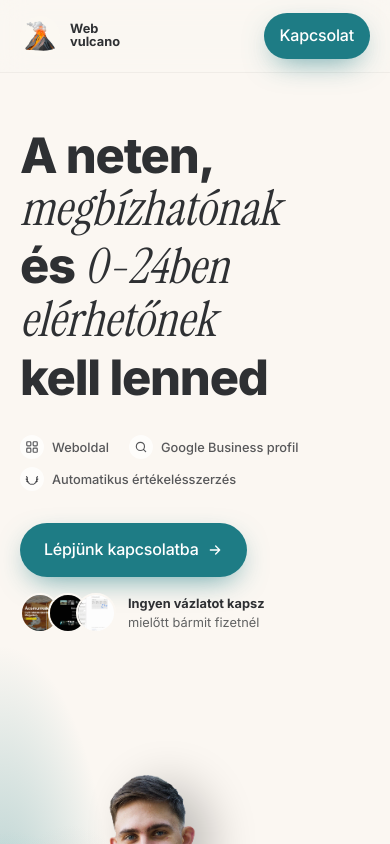
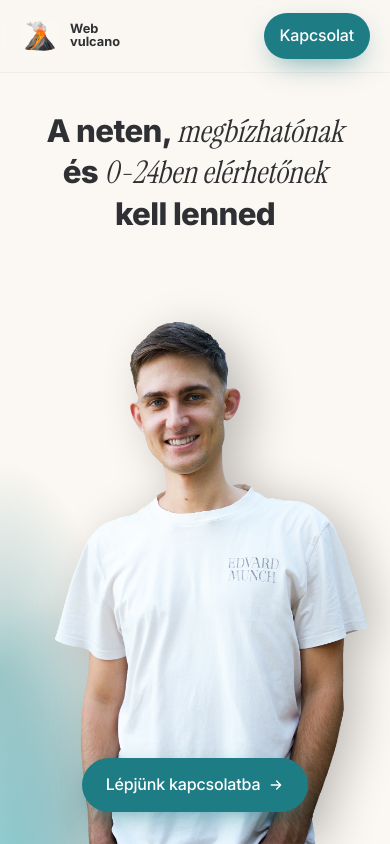
Before and after one commit to Webvulcano/webvulcano, a Next.js app: page / in a window 390 px wide. Shown: the top 844 px of the page. Built offline with nearby package versions, Linux system fonts and the light colour scheme.

Commit message:
mobil fix

```diff
--- a/src/app/globals.css
+++ b/src/app/globals.css
@@ -138,7 +138,7 @@
 
 /* ── Tipográfiai szerepek ─────────────────────────────────────────────────
    A címek mérete CSAK ezeken keresztül állítható (Major Third skála, fent).
-   type-display  hero h1         4xl → 5xl → 6xl (6xl csak ≥1280px)
+   type-display  hero h1         2xl → 5xl → 6xl (6xl csak ≥1280px)
    type-h1       aloldal h1      4xl → 5xl → 6xl
    type-h2       szekciócím      2xl → 3xl → 4xl
    type-h3       blokk-/kártyacím xl → 2xl
@@ -149,9 +149,9 @@
    Törzs: text-base · címke/meta: text-sm · mikro-UI: text-xs
    ───────────────────────────────────────────────────────────────────────── */
 @utility type-display {
-  font-size: var(--text-4xl);
-  line-height: var(--text-4xl--line-height);
-  letter-spacing: var(--text-4xl--letter-spacing);
+  font-size: var(--text-2xl);
+  line-height: var(--text-2xl--line-height);
+  letter-spacing: var(--text-2xl--letter-spacing);
   @media (width >= 48rem) {
     font-size: var(--text-5xl);
     line-height: var(--text-5xl--line-height);
@@ -390,6 +390,49 @@ textarea {
 }
 
 /* ---------- Hero belépő animáció ---------- */
+/* ---------- Link-ösztönző mozgás (mobil, ahol nincs hover) ----------
+   .nudge-text: ismétlődő (krém → színes sáv → krém) mintázat, ami lineárisan, megállás és
+   visszaugrás nélkül áramlik balról jobbra – a csempe pontosan egy hosszal tolódik, így a
+   ciklus vége = az eleje (végtelen hatás). .nudge-icon (nyíl): folyamatos, szünet nélküli lebegés
+   ugyanabban a ritmusban. Csak lg alatt és teljes mozgásnál. */
+@keyframes nudge-text {
+  /* background-size 200% mellett a -200% pozíció = +1 csempényi eltolás jobbra */
+  to { background-position: -200% 0; }
+}
+@keyframes nudge-icon {
+  0%, 100% { transform: translate(0, 0); }
+  50% { transform: translate(2.5px, -2.5px); }
+}
+@media (width < 64rem) and (prefers-reduced-motion: no-preference) {
+  .nudge-link .nudge-icon {
+    animation: nudge-icon 1.8s ease-in-out infinite;
+  }
+  .nudge-link .nudge-text {
+    /* krém szöveg, rajta áramló sáv; a sáv 3 színe (--flow-a/b/c) projektenként felülírható
+       (.flow-* osztályok), alapból a téma türkize (highlight) */
+    background-image: linear-gradient(
+      90deg,
+      var(--color-paper) 20%,
+      var(--flow-a, var(--color-highlight)) 40%,
+      var(--flow-b, var(--color-highlight)) 50%,
+      var(--flow-c, var(--color-highlight)) 60%,
+      var(--color-paper) 80%
+    );
+    background-size: 200% 100%;
+    background-repeat: repeat-x;
+    background-position: 0 0;
+    background-clip: text;
+    -webkit-background-clip: text;
+    color: transparent;
+    animation: nudge-text 1.8s linear infinite;
+  }
+}
+
+/* projektenkénti sávszínek (Projects.jsx → p.flow); ha a téma nem adja, highlight marad */
+.flow-coral { --flow-a: var(--flow-coral); --flow-b: var(--flow-coral); --flow-c: var(--flow-coral); }
+.flow-black { --flow-a: var(--flow-black); --flow-b: var(--flow-black); --flow-c: var(--flow-black); }
+.flow-blue { --flow-a: var(--flow-blue-1); --flow-b: var(--flow-blue-2); --flow-c: var(--flow-blue-3); }
+
 @keyframes rise {
   from {
     opacity: 0;
--- a/src/app/page.js
+++ b/src/app/page.js
@@ -6,7 +6,7 @@ import Intro from "@/components/sections/Intro";
 import Statement from "@/components/sections/Statement";
 import Services from "@/components/sections/Services";
 // import FeaturedProject from "@/components/sections/FeaturedProject";
-import WhyMe from "@/components/sections/WhyMe";
+// import WhyMe from "@/components/sections/WhyMe"; // kivéve: „Mit kapsz, ha velem dolgozol?”
 import Projects from "@/components/sections/Projects";
 import Process from "@/components/sections/Process";
 import Testimonials from "@/components/sections/Testimonials";
@@ -28,7 +28,7 @@ export default function Home() {
           <Statement />
           <Services />
           {/* <FeaturedProject /> */}
-          <WhyMe />
+          {/* <WhyMe /> */}
           <Projects />
           <Process />
           <Testimonials />
--- a/src/components/sections/Hero.jsx
+++ b/src/components/sections/Hero.jsx
@@ -10,7 +10,7 @@ const lines = [
     A neten, <Accent>megbízhatónak</Accent>
   </span>,
   <>
-    és <Accent>0-24ben elérhetőnek</Accent>
+    és <Accent><span className="whitespace-nowrap">0-24ben</span> elérhetőnek</Accent>
   </>,
   "kell lenned",
 ];
@@ -29,16 +29,18 @@ const thumbs = [
 
 // Sticky hero: a külső wrapper 200svh magas, -100svh margóval — a következő
 // (sötét) szekció így „rácsúszik” a kitűzött hero-ra (desktopon).
+// Mobilon (<lg): cím fent balra, portré középen alul (abszolút), CTA alul középen a portré előtt;
+// a feature-pill-ek és az „ingyen vázlat” sor mobilon rejtve.
 export default function Hero() {
   return (
     <div id="top" className="relative bg-canvas lg:mb-[-100svh] lg:h-[200svh]">
       <section
-        className="hero-glow relative overflow-clip lg:sticky lg:top-0 lg:h-svh lg:min-h-[680px]"
+        className="hero-glow relative min-h-svh overflow-clip lg:sticky lg:top-0 lg:h-svh lg:min-h-[680px]"
       >
         <div className="container-x grid h-full grid-cols-1 lg:grid-cols-[minmax(0,7fr)_minmax(0,5fr)]">
-          <div className="relative z-30 flex flex-col justify-center pt-32 pb-6 lg:pt-[72px] lg:pb-0">
+          <div className="z-30 flex flex-col pt-28 lg:relative lg:justify-center lg:pt-[72px]">
 
-            <h1 className="type-display font-extrabold text-ink">
+            <h1 className="type-display font-extrabold text-ink max-lg:text-center">
               {lines.map((line, i) => (
                 <span key={i} className="-mr-[0.2em] block overflow-hidden pt-[0.04em] pr-[0.2em] pb-[0.08em]">
                   <span className="rise block" style={{ "--d": `${120 + i * 90}ms` }}>
@@ -49,7 +51,7 @@ export default function Hero() {
             </h1>
 
             <ul
-              className="rise mt-7 flex flex-wrap gap-x-5 gap-y-2 text-sm font-medium text-ink/80"
+              className="rise mt-7 flex flex-wrap gap-x-5 max-lg:hidden gap-y-2 text-sm font-medium text-ink/80"
               style={{ "--d": "650ms" }}
             >
               {features.map((f) => (
@@ -63,7 +65,7 @@ export default function Hero() {
             </ul>
 
             <div
-              className="rise mt-8 flex flex-wrap items-center gap-x-6 gap-y-4"
+              className="rise flex flex-col items-center gap-4 max-lg:absolute max-lg:inset-x-0 max-lg:bottom-8 max-lg:z-30 lg:mt-8 lg:flex-row lg:flex-wrap lg:gap-x-6"
               style={{ "--d": "750ms" }}
             >
               <Button href={site.ctaHref}>
@@ -71,7 +73,7 @@ export default function Hero() {
                 <Icon name="arrow" className="size-4" strokeWidth={2} />
               </Button>
 
-              <div className="flex items-center gap-3">
+              <div className="flex items-center gap-3 max-lg:hidden">
                 <div className="flex -space-x-3">
                   {thumbs.map((src) => (
                     <Image
--- a/src/components/ui/HeroPortrait.jsx
+++ b/src/components/ui/HeroPortrait.jsx
@@ -10,7 +10,7 @@ import hero from "@/assets/hero.webp";
 const shadowDepth = { transform: "translate3d(calc(var(--mx, 0) * -6px), calc(var(--my, 0) * -4px), 0)" };
 const portraitDepth = { transform: "translate3d(calc(var(--mx, 0) * 10px), calc(var(--my, 0) * 6px), 0)" };
 
-const sizes = "(min-width: 1024px) 38vw, 80vw";
+const sizes = "(min-width: 1024px) 38vw, 90vw";
 
 // Hero portré: betöltés után áttűnik (FadeImage), és csak ekkor úszik be a vetett árnyék –
 // nincs placeholder-csere, nincs villanás.
@@ -18,7 +18,7 @@ export default function HeroPortrait() {
   const [loaded, setLoaded] = useState(false);
 
   return (
-    <ParallaxGroup className="relative h-[520px] sm:h-[640px] lg:h-full">
+    <ParallaxGroup className="absolute inset-x-0 bottom-0 h-[80%] lg:relative lg:inset-auto lg:h-full">
       {/* z-[5] vetett árnyék */}
       <div aria-hidden="true" className="absolute inset-0 z-[5]" style={shadowDepth}>
         {loaded && (
@@ -27,7 +27,7 @@ export default function HeroPortrait() {
             alt=""
             quality={90}
             sizes={sizes}
-            className="fade-up absolute bottom-0 left-[46%] h-[90%] w-auto max-w-none -translate-x-1/2 opacity-25 blur-xl brightness-0 lg:left-[54%]"
+            className="fade-up absolute bottom-0 left-[54%] h-[90%] w-auto max-w-none -translate-x-1/2 opacity-25 blur-xl brightness-0"
             style={{ "--d": "150ms" }}
           />
         )}
@@ -42,7 +42,7 @@ export default function HeroPortrait() {
           preload
           sizes={sizes}
           onLoad={() => setLoaded(true)}
-          className="absolute bottom-0 left-[40%] h-[92%] w-auto max-w-none -translate-x-1/2 lg:left-[48%]"
+          className="absolute bottom-0 left-1/2 h-[92%] w-auto max-w-none -translate-x-1/2 lg:left-[48%]"
         />
       </div>
     </ParallaxGroup>
--- a/src/components/ui/ScrollFill.jsx
+++ b/src/components/ui/ScrollFill.jsx
@@ -5,8 +5,9 @@ import { useEffect, useRef } from "react";
 // Görgetésre, soronként balról jobbra „feltöltődő” szöveg (referencia: dixieraizpacheco.com).
 // segments: [{ lines: ["…", "…"], fill: "text-paper" }, { lines: [...], fill: "text-decor" }]
 // Két réteg soronként: a halvány alap a valódi (felolvasható) szöveg, fölötte egy aria-hidden
-// kitöltő réteg clip-path-szal. JS-ből görgetésenként csak a --p (0–1) változik — a számítás CSS
-// (globals.css → .fill-line).
+// kitöltő réteg. A kitöltés szavanként halad (globális szó-index --i, összes szó --n), így ha egy
+// sor mobilon tördelődik, a vizuális sorok is sorban egymás után töltődnek.
+// JS-ből görgetésenként csak a --p (0–1) változik — a számítás CSS (globals.css → .fill-line).
 //
 // track=false: a progress a saját blokkon mér (alja a viewport 85%-ánál indul, 35%-ánál kész).
 // track=true: a legközelebbi [data-fill-track] ősön való áthaladás (sticky szekcióhoz).
@@ -20,7 +21,14 @@ export default function ScrollFill({
   end = 0.35,
 }) {
   const ref = useRef(null);
-  const lines = segments.flatMap((s) => s.lines.map((line) => ({ line, fill: s.fill })));
+  let wordCount = 0;
+  const lines = segments.flatMap((s) =>
+    s.lines.map((line) => ({
+      line,
+      fill: s.fill,
+      words: line.split(" ").map((w) => ({ w, i: wordCount++ })),
+    }))
+  );
 
   useEffect(() => {
     const el = ref.current;
@@ -36,10 +44,12 @@ export default function ScrollFill({
       raf = 0;
       const vh = window.innerHeight;
       let p;
-      if (tracker) {
-        const r = tracker.getBoundingClientRect();
+      const tr = tracker?.getBoundingClientRect();
+      // Csak akkor követjük a tracker-t, ha tényleg sticky-hosszú (lg: 200svh); mobilon a
+      // szekció nem magasabb a viewportnál → saját blokkhoz mérünk (különben 0→1 ugrás).
+      if (tr && tr.height > vh * 1.2) {
         // a sticky szakasz 85%-áig teljesen kitöltődik, utána kicsit „áll”
-        p = -r.top / Math.max(1, (r.height - vh) * 0.85);
+        p = -tr.top / ((tr.height - vh) * 0.85);
       } else {
         const r = el.getBoundingClientRect();
         p = (vh * start - r.top) / (vh * (start - end) + r.height);
@@ -61,14 +71,27 @@ export default function ScrollFill({
   }, [track, start, end]);
 
   return (
-    <Tag ref={ref} data-fill className={className} style={{ "--n": lines.length }}>
+    <Tag ref={ref} data-fill className={className} style={{ "--n": wordCount }}>
       {lines.map((l, i) => (
-        <span key={i} className="relative block w-fit" style={{ "--i": i }}>
+        <span key={i} className="relative block w-fit">
+          {/* Az alap és a kitöltő réteg ugyanabból a szó-struktúrából épül → azonosan tördel. */}
           <span className={base}>
-            {l.line}{" "}
+            {l.words.map(({ w, i: wi }, k) => (
+              <span key={wi}>
+                {k > 0 && " "}
+                <span className="inline-block">{w}</span>
+              </span>
+            ))}{" "}
           </span>
-          <span aria-hidden="true" className={`fill-line absolute inset-0 ${l.fill}`}>
-            {l.line}
+          <span aria-hidden="true" className={`absolute inset-0 ${l.fill}`}>
+            {l.words.map(({ w, i: wi }, k) => (
+              <span key={wi}>
+                {k > 0 && " "}
+                <span className="fill-line inline-block" style={{ "--i": wi }}>
+                  {w}
+                </span>
+              </span>
+            ))}
           </span>
         </span>
       ))}
--- a/src/styles/themes/teal-sand.css
+++ b/src/styles/themes/teal-sand.css
@@ -14,6 +14,11 @@
   --pal-cream: #fbf7f2;
   --pal-taupe: #7c8085;
   --pal-cocoa: #2e3033;
+  --pal-coral: #f2a07b;
+  --pal-black: #0b0b0c;
+  --pal-sky: #7dd3fc;
+  --pal-blue: #3b82f6;
+  --pal-blue-soft: #93c5fd;
 
   /* 2) Szerepek — a komponensek csak ezeket használják (Tailwind: bg-canvas, text-ink, …) */
 
@@ -38,6 +43,12 @@
   --muted: var(--pal-taupe); /* dőlt kiemelés világoson, ikon-sín */
   --muted-soft: color-mix(in oklab, var(--pal-taupe) 55%, var(--pal-cream)); /* dőlt kiemelés sötéten */
   --decor: var(--muted-soft); /* babérkoszorú */
+  /* mobilos link-ösztönző áramló sáv színei (globals.css → .nudge-text, .flow-*) */
+  --flow-coral: var(--pal-coral);
+  --flow-black: var(--pal-black);
+  --flow-blue-1: var(--pal-sky);
+  --flow-blue-2: var(--pal-blue);
+  --flow-blue-3: var(--pal-blue-soft);
   --feature: color-mix(in oklab, var(--pal-taupe) 30%, var(--pal-cocoa)); /* kiemelt projekt kártya */
   --hero-number: color-mix(in oklab, var(--pal-teal) 18%, var(--pal-cream)); /* hero „3” kitöltés */
   --danger: #ff9e8f;
```
Also changed, not shown: src/components/sections/Intro.jsx (+15 -4 lines), src/components/sections/Projects.jsx (+31 -16 lines), src/components/sections/Services.jsx (+11 -10 lines), src/data/projects.js (+9 -1 lines).
